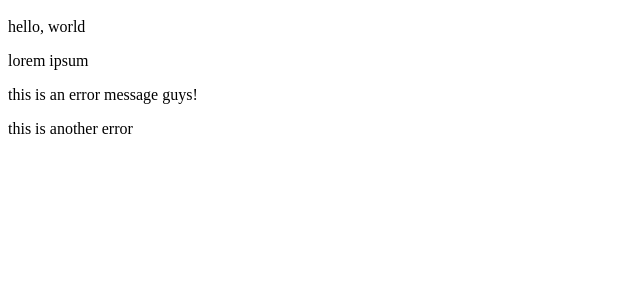
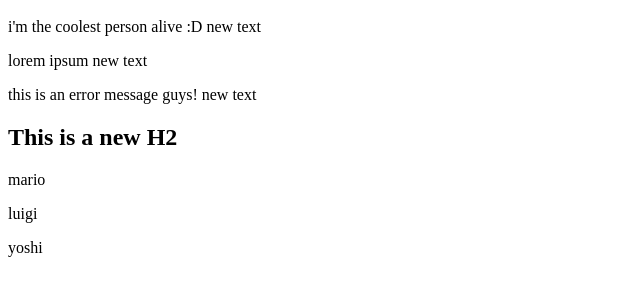
Before and after one commit to adtoria/DOM, a plain HTML site: page index.html in a window 1280 px wide. Shown: the part 48-344 px from the top of the page, without its empty margins (0-640 px from the left). Drawn offline with Linux system fonts and the light colour scheme.

Commit message:
more querying

```diff
--- a/index.html
+++ b/index.html
@@ -13,8 +13,10 @@
         <p class="error">this is an error message guys!</p>
     </div>
 
-    <div class="error">this is another error</div>
+    <div class="content">
+        <p>this is the content</p>
+    </div>
 
-    <script src="queryingDom.js"></script>
+    <script src="moreQuerying.js"></script>
 </body>
 </html>
--- /dev/null
+++ b/moreQuerying.js
@@ -0,0 +1,22 @@
+const para = document.querySelector('p');
+console.log(para.innerText);
+// innerText is a property, not a method
+
+para.innerText = 'i\'m the coolest person alive :D';
+console.log(para.innerText);
+
+const paras = document.querySelectorAll('p');
+paras.forEach(para => {
+    console.log(para.innerText);
+    para.innerText += ' new text';
+});
+
+// to change the HTML of something:
+const content = document.querySelector('.content');
+//console.log(content.innerHTML);
+content.innerHTML = '<h2>This is a new H2</h2>';
+
+const people = ['mario', 'luigi', 'yoshi'];
+people.forEach(person => {
+    content.innerHTML += `<p>${person}</p>`;
+});
```
